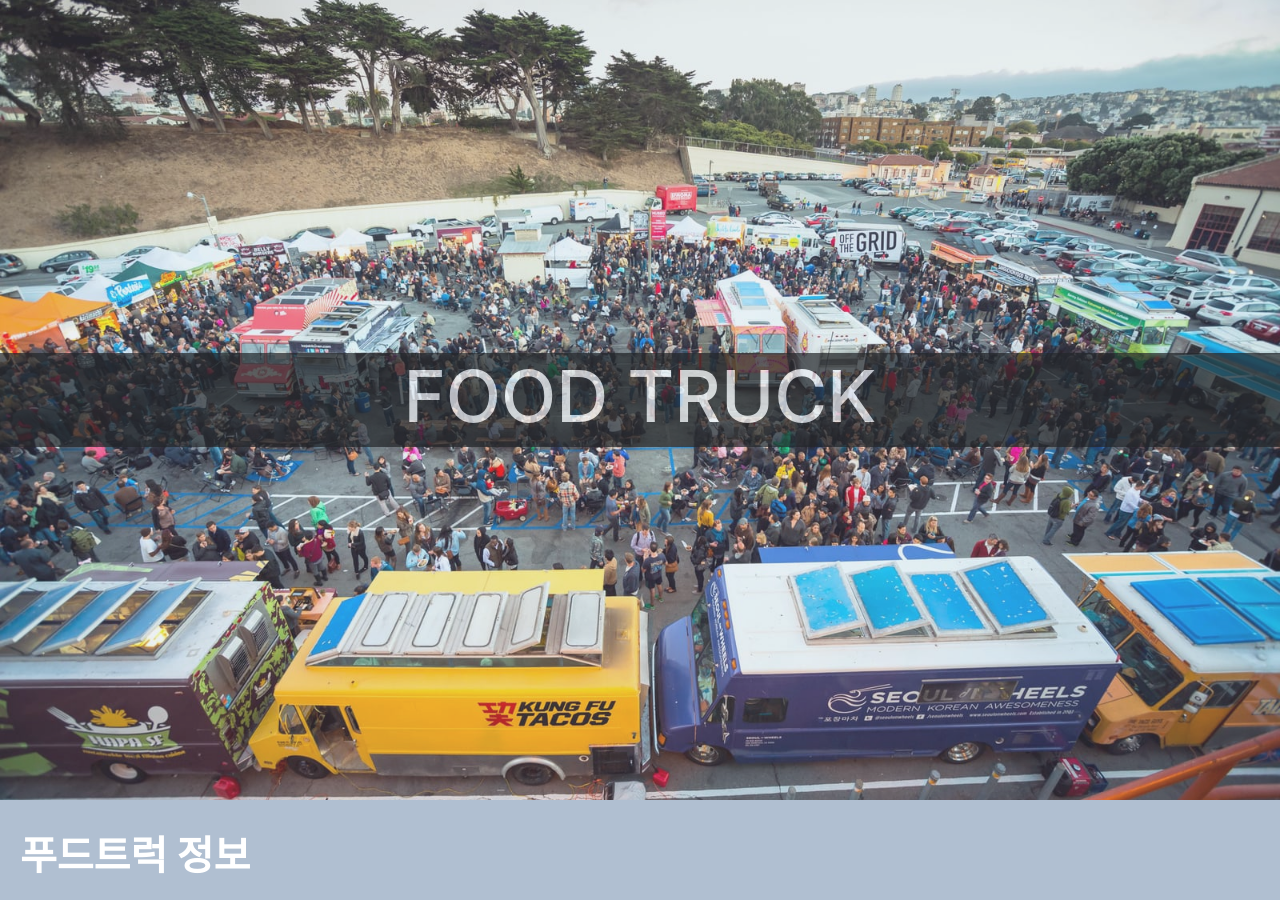
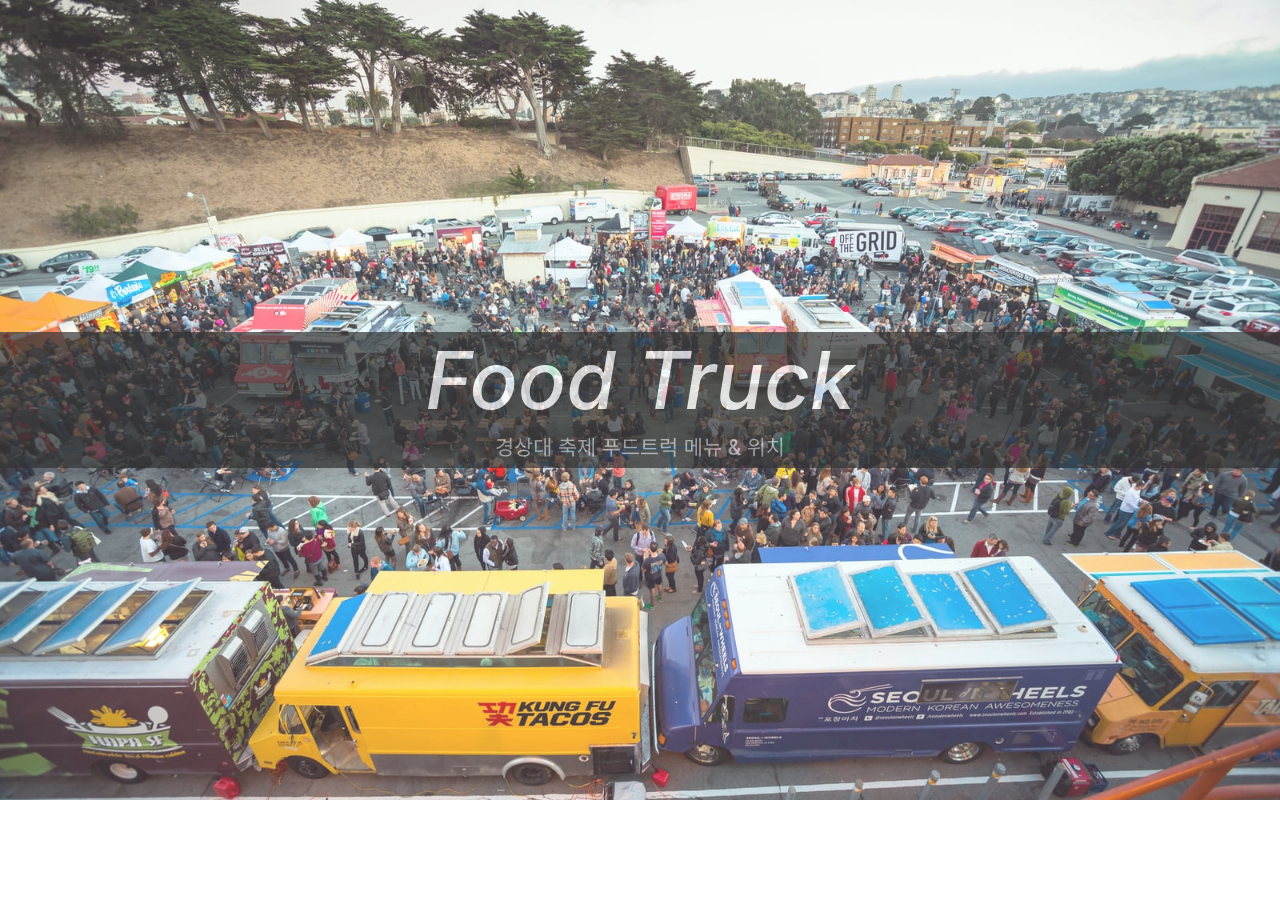
Before and after one commit to dahae0320/GNU_FestivalPage, a Django app: page / in a window 1280 px wide. Run offline with Django 3.2, Linux system fonts and the light colour scheme; some libraries are stand-ins or nearby versions.

Commit message:
foodtruck.html -색감 재조정

```diff
--- a/festival/static/festival/foodtruck.css
+++ b/festival/static/festival/foodtruck.css
@@ -1,7 +1,3 @@
-.root {
-    background-color: #B0BFD1;
-}
-
 .ft_title {
     font-weight: bold;
     color: white;
@@ -35,8 +31,15 @@
 
 .ft_header_title > h1 {
     text-align: center;
-    font-size: 4.5rem;
+    font-size: 5rem;
+    font-style: italic;
     color: white;
+}
+
+.ft_header_title > h3 {
+    text-align: center;
+    font-size: 1.3rem;
+    color: #A5A9AC;
 }
 /*
 *
@@ -56,6 +59,10 @@
         font-size: 3.5rem;
     }
 
+    .ft_header_title > h3 {
+        font-size: 1rem;
+    }
+
 
     .ft_title {
         font-size: 2.0rem;
--- a/festival/templates/foodtruck.html
+++ b/festival/templates/foodtruck.html
@@ -10,7 +10,8 @@
 <!-- header -->
 <div class="ft_header">
     <div class="ft_header_title">
-        <h1>FOOD TRUCK</h1>
+        <h1>Food Truck</h1>
+        <h3>경상대 축제 푸드트럭 메뉴 & 위치</h3>
     </div>
 </div>
 
```
